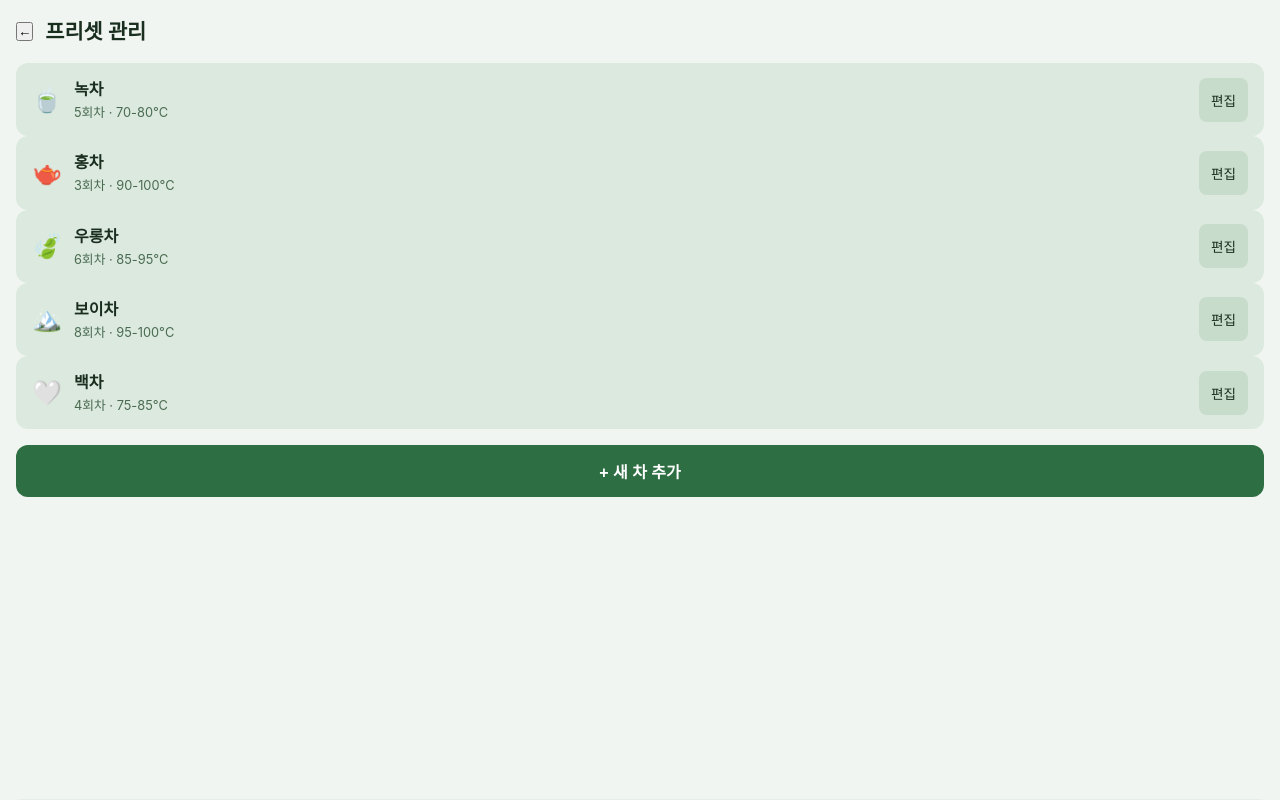
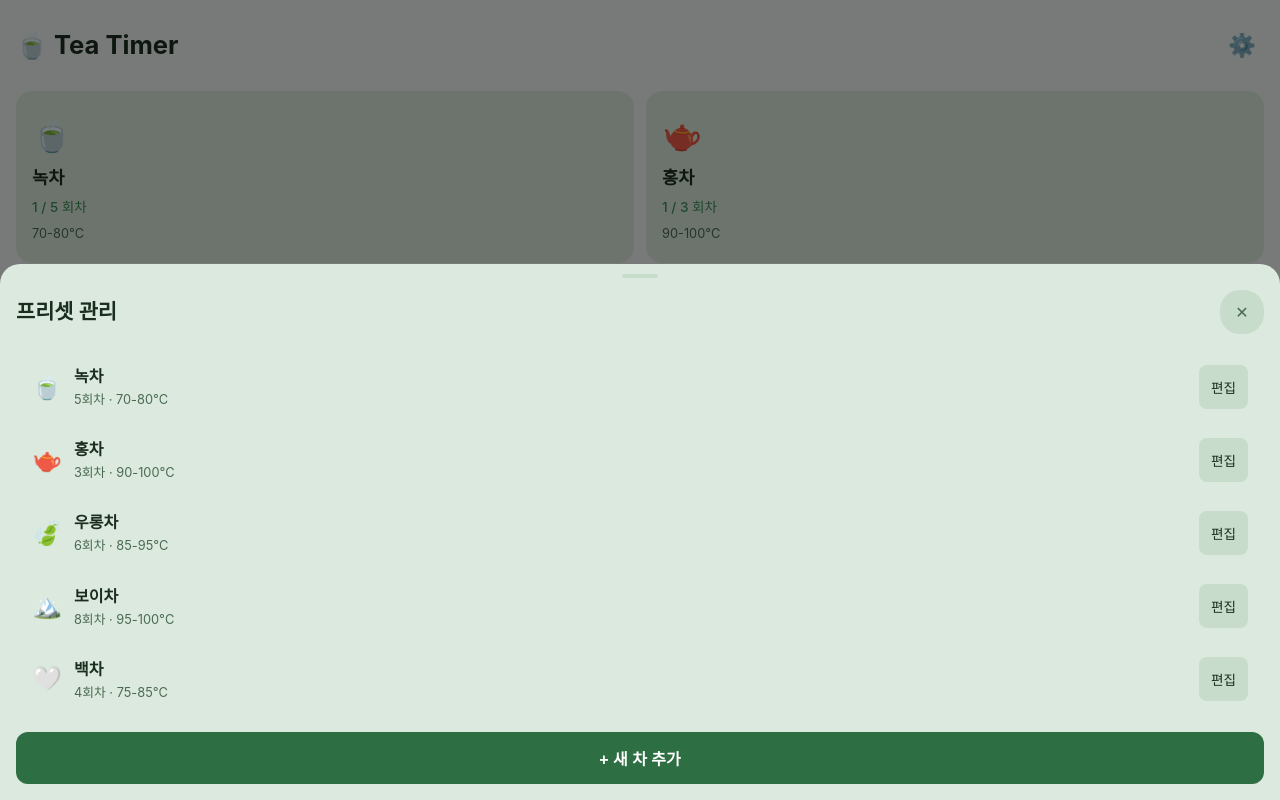
Before and after one commit to anny0739/play, a plain HTML site: page tea-timer/index.html in a window 1280 px wide. Both pictures are taken after a click on the button "⚙️". Drawn offline with Linux system fonts and the light colour scheme.

Commit message:
modify 수정사항 적용 #2

```diff
--- a/tea-timer/css/style.css
+++ b/tea-timer/css/style.css
@@ -268,7 +268,38 @@ body {
   color: var(--accent-light);
 }
 
-/* === Settings View === */
+/* === Settings Bottom Sheet === */
+.settings-sheet {
+  position: fixed;
+  left: 0; right: 0; bottom: 0;
+  background: var(--surface);
+  border-radius: 20px 20px 0 0;
+  z-index: 51;
+  display: flex;
+  flex-direction: column;
+  transform: translateY(100%);
+  transition: transform 0.3s cubic-bezier(0.32, 0.72, 0, 1);
+  max-height: 92vh;
+}
+.settings-sheet.open { transform: translateY(0); }
+
+.settings-header {
+  display: flex;
+  align-items: center;
+  justify-content: space-between;
+  padding: 12px 16px 0;
+}
+.settings-header h2 { font-size: 1.3rem; font-weight: 600; }
+.settings-main {
+  padding: 16px;
+  padding-bottom: calc(16px + env(safe-area-inset-bottom));
+  display: flex;
+  flex-direction: column;
+  gap: 8px;
+  overflow-y: auto;
+}
+
+/* === Home Header === */
 .home-header {
   display: flex;
   justify-content: space-between;
@@ -283,15 +314,6 @@ body {
   border-radius: 8px;
   -webkit-tap-highlight-color: transparent;
 }
-.settings-header {
-  display: flex;
-  align-items: center;
-  gap: 12px;
-  padding: 16px 16px 0;
-  padding-top: calc(16px + env(safe-area-inset-top));
-}
-.settings-header h2 { font-size: 1.3rem; font-weight: 600; }
-.settings-main { padding: 16px; display: flex; flex-direction: column; gap: 8px; }
 
 .preset-item {
   background: var(--surface);
--- a/tea-timer/index.html
+++ b/tea-timer/index.html
@@ -50,10 +50,12 @@
         <button class="btn-control btn-next" id="btn-next">다음 우림</button>
       </footer>
     </div>
-    <div class="view" id="view-settings">
+    <div class="sheet-overlay" id="settings-overlay"></div>
+    <div class="settings-sheet" id="settings-sheet">
+      <div class="sheet-handle"></div>
       <header class="settings-header">
-        <button class="btn-back" id="btn-settings-back">←</button>
         <h2>프리셋 관리</h2>
+        <button class="btn-close-sheet" id="btn-settings-back">✕</button>
       </header>
       <main class="settings-main">
         <div id="presets-list"></div>
--- a/tea-timer/js/app.js
+++ b/tea-timer/js/app.js
@@ -375,16 +375,22 @@ function saveModal() {
   renderSettings();
 }
 
+// ── Settings sheet ─────────────────────────────────────────────────────────
+function openSettingsSheet() {
+  renderSettings();
+  document.getElementById('settings-sheet').classList.add('open');
+  document.getElementById('settings-overlay').classList.add('open');
+}
+
+function closeSettingsSheet() {
+  document.getElementById('settings-sheet').classList.remove('open');
+  document.getElementById('settings-overlay').classList.remove('open');
+}
+
 // Settings event listeners
-document.getElementById('btn-settings').addEventListener('click', () => {
-  renderSettings();
-  showView('settings');
-});
-
-document.getElementById('btn-settings-back').addEventListener('click', () => {
-  showView('home');
-  renderHome();
-});
+document.getElementById('btn-settings').addEventListener('click', openSettingsSheet);
+document.getElementById('btn-settings-back').addEventListener('click', closeSettingsSheet);
+document.getElementById('settings-overlay').addEventListener('click', closeSettingsSheet);
 
 document.getElementById('btn-add-preset').addEventListener('click', () => {
   openAddModal();
```
